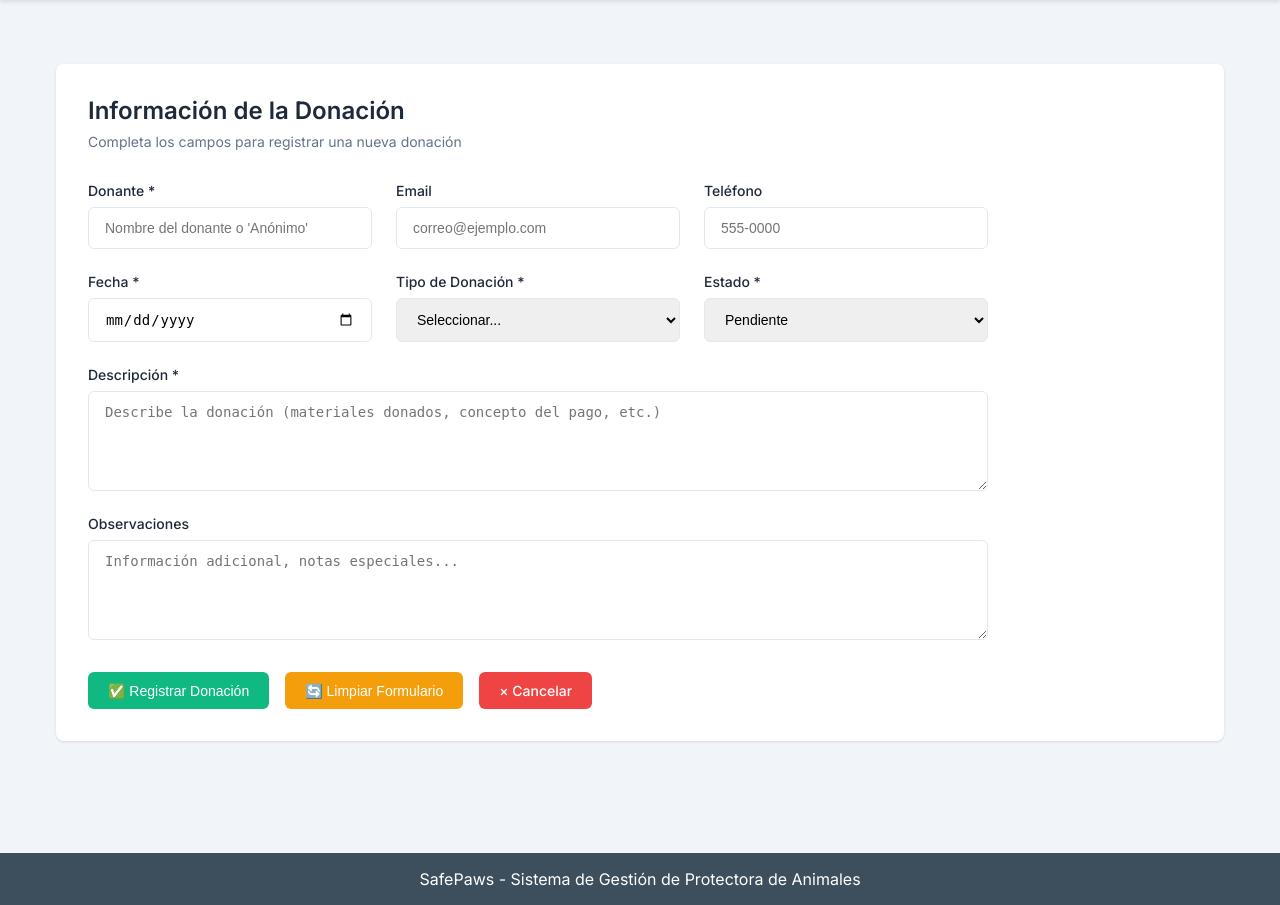
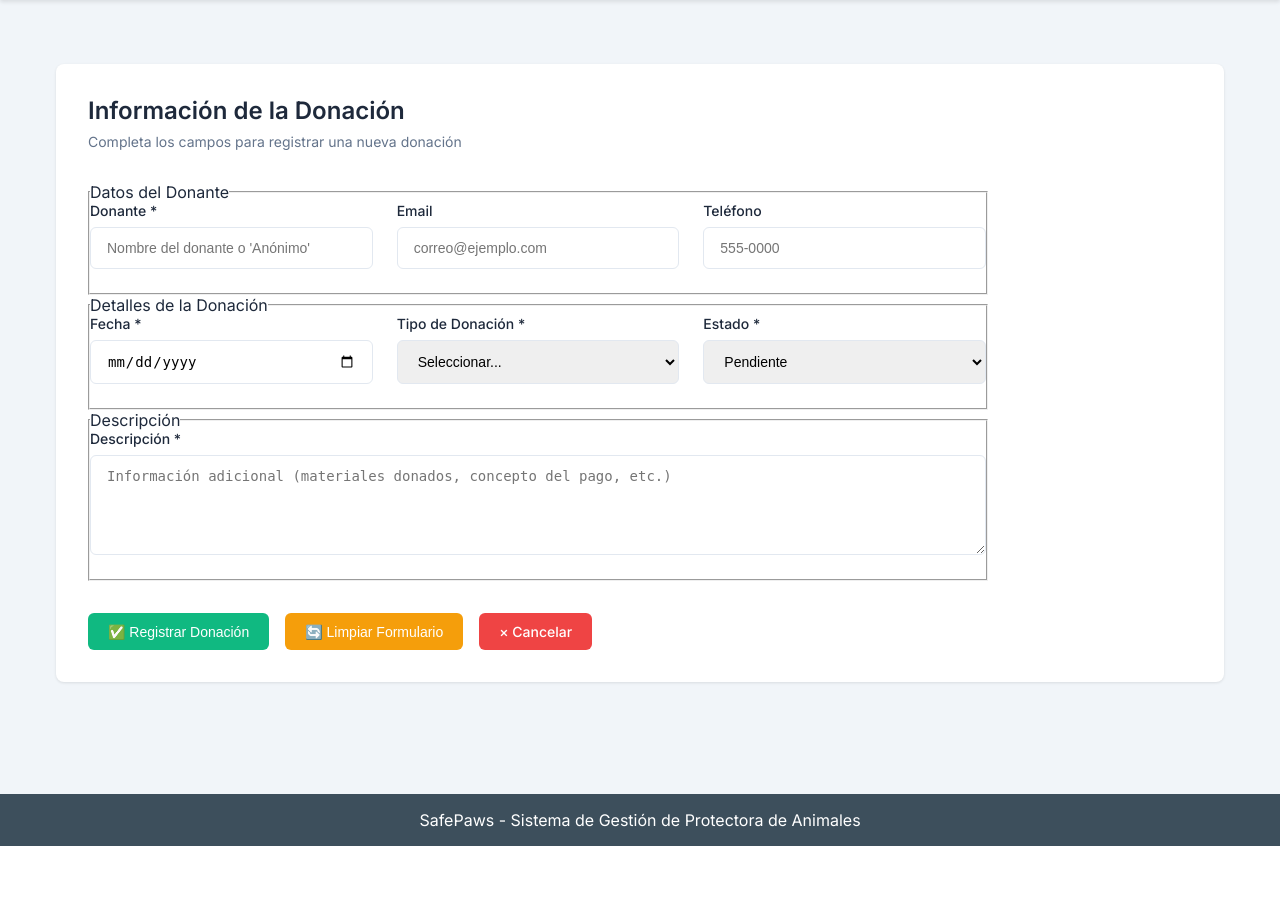
Before and after one commit to Casas-tj/SafePaws, a Django app: page /donaciones/donaciones_form in a window 1280 px wide. Shown: the part 140-1045 px from the top of the page. After the commit the page ends 986 px from the top, so only its background shows below. Run offline with Django 5.2, Linux system fonts and the light colour scheme; parts of the project's set-up code (start-up, migrations or seed data) failed here and were passed over.

Commit message:
feature(donaciones): Añadidas etiquetas fieldset y legend al archivo donaciones_form

```diff
--- a/apps/donaciones/templates/donaciones/donaciones_form.html
+++ b/apps/donaciones/templates/donaciones/donaciones_form.html
@@ -12,12 +12,14 @@
     </div>
 
     <form id="formNuevaDonacion" class="animal-form">
-        <!-- Fila 1: Donante, Email, Teléfono -->
+        <!-- Sección 1: Donante, Email, Teléfono -->
+        <fieldset>
+            <legend>Datos del Donante</legend>
             <div class="form-row">
                 <div class="form-group">
                     <label for="donante">Donante *</label>
-                <input type="text" id="donante" class="form-control-list" placeholder="Nombre del donante o 'Anónimo'"
-                    required>
+                    <input type="text" id="donante" class="form-control-list"
+                        placeholder="Nombre del donante o 'Anónimo'" required>
                 </div>
                 <div class="form-group">
                     <label for="email">Email</label>
@@ -28,8 +30,11 @@
                     <input type="tel" id="telefono" class="form-control-list" placeholder="555-0000">
                 </div>
             </div>
+        </fieldset>
 
-        <!-- Fila 2: Fecha, Tipo, Estado -->
+        <!-- Sección 2: Fecha, Tipo, Estado -->
+        <fieldset>
+            <legend>Detalles de la Donación</legend>
             <div class="form-row">
                 <div class="form-group">
                     <label for="fecha">Fecha *</label>
@@ -41,6 +46,7 @@
                         <option value="">Seleccionar...</option>
                         <option value="Monetaria">Monetaria</option>
                         <option value="Material">Material</option>
+                        <option value="Otra">Otro tipo</option>
                     </select>
                 </div>
                 <div class="form-group">
@@ -54,8 +60,11 @@
                     </select>
                 </div>
             </div>
+        </fieldset>
 
-        <!-- Fila 3: Monto (solo para monetaria) -->
+        <!-- Sección 3: Monto (solo para monetaria) -->
+        <fieldset id="montoFieldset" style="display: none;">
+            <legend>Detalles Monetarios</legend>
             <div class="form-row" id="montoRow" style="display: none;">
                 <div class="form-group">
                     <label for="monto">Monto ($) *</label>
@@ -74,25 +83,20 @@
                     </select>
                 </div>
             </div>
+        </fieldset>
 
-        <!-- Fila 4: Descripción -->
+        <!-- Sección 4: Descripción -->
+        <fieldset>
+            <legend>Descripción</legend>
             <div class="form-row">
                 <div class="form-group form-group-full">
                     <label for="descripcion">Descripción *</label>
                     <textarea id="descripcion" class="form-control-list form-textarea"
-                    placeholder="Describe la donación (materiales donados, concepto del pago, etc.)"
+                        placeholder="Información adicional (materiales donados, concepto del pago, etc.)"
                         required></textarea>
                 </div>
             </div>
-
-        <!-- Fila 5: Observaciones -->
-        <div class="form-row">
-            <div class="form-group form-group-full">
-                <label for="observaciones">Observaciones</label>
-                <textarea id="observaciones" class="form-control-list form-textarea"
-                    placeholder="Información adicional, notas especiales..."></textarea>
-            </div>
-        </div>
+        </fieldset>
 
         <!-- Botones -->
         <div class="form-buttons">
```
Lines whose indentation alone changed are shown as unchanged.
